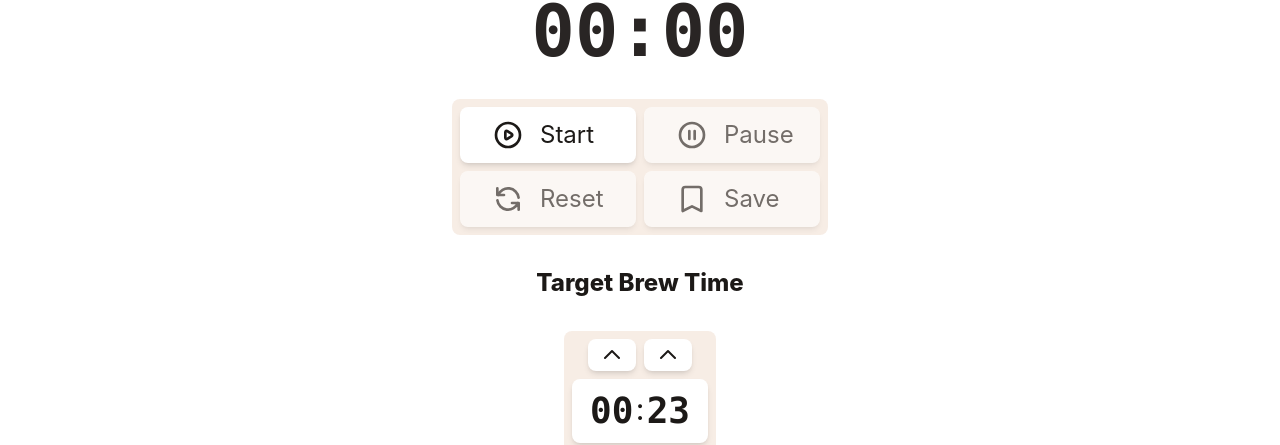
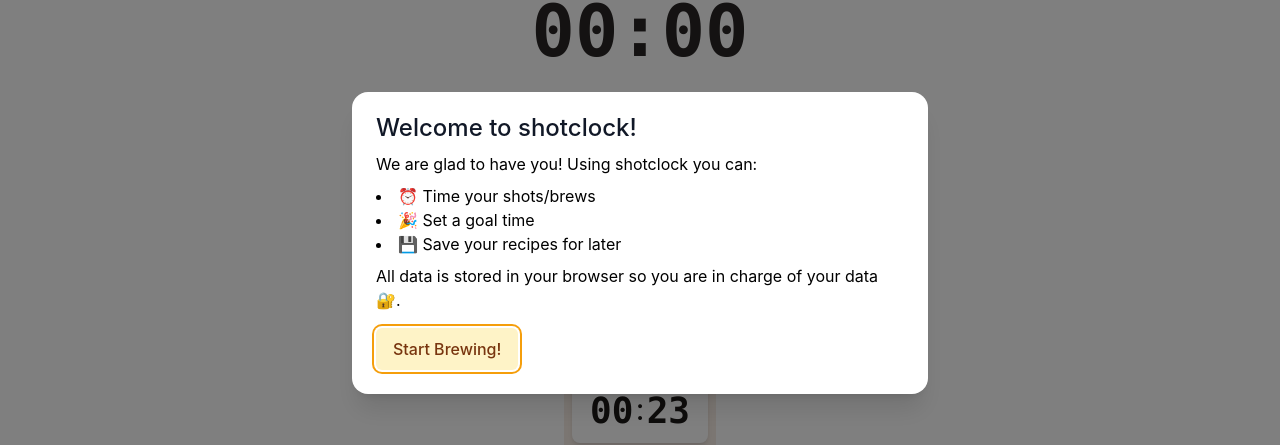
Before and after one commit to dylanbr0wn/shotclock, a Next.js app: page / in a window 1280 px wide. Shown: the part 157-602 px from the top of the page. Built offline with nearby package versions, Linux system fonts and the light colour scheme; what @splitbee/web would draw is missing.

Commit message:
add welcome message and fix some dark mode stuff

```diff
--- a/components/AppWrapper.tsx
+++ b/components/AppWrapper.tsx
@@ -3,6 +3,7 @@ import Menu from "./Menu";
 
 import * as React from "react";
 import { useTheme } from "next-themes";
+import Welcome from "./Welcome";
 
 const AppWrapper = ({ children }: { children: React.ReactNode }) => {
     const { theme } = useTheme();
@@ -22,6 +23,7 @@ const AppWrapper = ({ children }: { children: React.ReactNode }) => {
                 <Menu />
                 {children}
             </div>
+            <Welcome />
             <Toaster />
         </div>
     );
--- a/components/Brews/Table.tsx
+++ b/components/Brews/Table.tsx
@@ -58,7 +58,7 @@ const CustTable = () => {
                         return (
                             <tr
                                 onClick={() => loadBrew(brew)}
-                                className="odd:bg-amber-50 dark:odd:bg-stone-800 cursor-pointer"
+                                className="odd:bg-amber-50 dark:odd:bg-stone-800 cursor-pointer hover:bg-amber-50 odd:hover:bg-amber-100 dark:hover:bg-stone-800 dark:odd:hover:bg-stone-700"
                                 key={brew.id}
                             >
                                 <td className="whitespace-nowrap border-b border-amber-200 dark:border-stone-700 py-4 pl-4 pr-3 text-sm font-medium text-stone-900 dark:text-amber-100 sm:pl-6 lg:pl-8">
--- a/components/Form/TasteForm.tsx
+++ b/components/Form/TasteForm.tsx
@@ -208,7 +208,6 @@ const TasteForm = ({
 
                 <div className="mt-4 flex ">
                     <button
-                        data-splitbee-event="Brews Stored"
                         type="submit"
                         className="inline-flex justify-center rounded-md border border-transparent bg-amber-100 dark:bg-amber-600 dark:text-stone-900 px-4 py-2  font-medium text-amber-900 hover:bg-amber-200 dark:hover:bg-amber-500 focus:outline-none focus-visible:ring-2 focus-visible:ring-amber-500 focus-visible:ring-offset-2 transition-colors"
                     >
--- a/components/Menu/index.tsx
+++ b/components/Menu/index.tsx
@@ -43,7 +43,10 @@ const Menu = () => {
                 <div className="max-w-7xl mx-auto h-full flex py-2">
                     <Link href="/">
                         <a>
-                            <button className=" my-auto h-14 px-3 underline decoration-transparent hover:decoration-stone-900 dark:hover:decoration-amber-100  flex ">
+                            <button
+                                title="shotclock"
+                                className=" my-auto h-14 px-3 underline decoration-transparent hover:decoration-stone-900 dark:hover:decoration-amber-100  flex "
+                            >
                                 <svg
                                     className="h-8 w-auto  my-auto"
                                     width="118"
@@ -73,7 +76,10 @@ const Menu = () => {
                     </Link>
                     <Link href="/brews">
                         <a>
-                            <button className="underline decoration-transparent dark:hover:decoration-amber-100  hover:decoration-stone-900 transition-all my-auto  h-14 px-3   flex  disabled:opacity-60 ">
+                            <button
+                                title="my brews"
+                                className="underline decoration-transparent dark:hover:decoration-amber-100  hover:decoration-stone-900 transition-all my-auto  h-14 px-3   flex  disabled:opacity-60 "
+                            >
                                 {/* <HomeIcon className="h-6 w-6 mr-3 my-auto" /> */}
                                 <div className="text-lg my-auto ">my brews</div>
                             </button>
@@ -81,7 +87,10 @@ const Menu = () => {
                     </Link>
                     <Link href="/about">
                         <a>
-                            <button className="underline decoration-transparent dark:hover:decoration-amber-100 hover:decoration-stone-900 transition-all my-auto  h-14 px-3   flex  disabled:opacity-60 ">
+                            <button
+                                title="about"
+                                className="underline decoration-transparent dark:hover:decoration-amber-100 hover:decoration-stone-900 transition-all my-auto  h-14 px-3   flex  disabled:opacity-60 "
+                            >
                                 {/* <HomeIcon className="h-6 w-6 mr-3 my-auto" /> */}
                                 <div className="text-lg my-auto ">about</div>
                             </button>
@@ -90,7 +99,8 @@ const Menu = () => {
 
                     <div className="flex-grow"></div>
                     <button
-                        name="toggle dark mode"
+                        title="toggle theme"
+                        name="toggle theme"
                         onClick={() =>
                             setTheme(theme === "dark" ? "light" : "dark")
                         }
@@ -103,13 +113,19 @@ const Menu = () => {
                         )}
                     </button>
                     <FeedbackFish projectId="98bcbfde97c737">
-                        <button className="underline text-stone-600 dark:text-amber-600 decoration-transparent hover:decoration-stone-600 dark:hover:decoration-amber-600 transition-all my-auto  h-14 px-3   flex  disabled:opacity-60 ">
+                        <button
+                            title="feedback"
+                            className="underline text-stone-600 dark:text-amber-600 decoration-transparent hover:decoration-stone-600 dark:hover:decoration-amber-600 transition-all my-auto  h-14 px-3   flex  disabled:opacity-60 "
+                        >
                             {/* <HomeIcon className="h-6 w-6 mr-3 my-auto" /> */}
                             <div className="text-lg my-auto ">feedback</div>
                         </button>
                     </FeedbackFish>
                     <a href="https://github.com/dylanbr0wn/shotclock">
-                        <button className="underline text-stone-600 dark:text-amber-600 decoration-transparent hover:decoration-stone-600 transition-all my-auto dark:hover:decoration-amber-600 h-14 px-3   flex  disabled:opacity-60 ">
+                        <button
+                            title="see project code"
+                            className="underline text-stone-600 dark:text-amber-600 decoration-transparent hover:decoration-stone-600 transition-all my-auto dark:hover:decoration-amber-600 h-14 px-3   flex  disabled:opacity-60 "
+                        >
                             {/* <HomeIcon className="h-6 w-6 mr-3 my-auto" /> */}
                             <div className="text-lg my-auto ">github</div>
                         </button>
--- a/components/Time/Picker.tsx
+++ b/components/Time/Picker.tsx
@@ -51,6 +51,7 @@ const Picker = () => {
             >
                 <div className="relative ">
                     <button
+                        title="add minute"
                         // {...longPressMinuteUp}
                         // // onMouseEnter={() => {
                         // //     setButtonHover(true);
@@ -91,6 +92,7 @@ const Picker = () => {
                         type="number"
                     />
                     <button
+                        title="minus minute"
                         // {...longPressMinuteDown}
                         // // onMouseEnter={() => setButtonHover(true)}
                         // onMouseLeave={(e) => {
@@ -114,6 +116,7 @@ const Picker = () => {
                 </div>
                 <div className="relative">
                     <button
+                        title="add second"
                         // {...longPressSecondUp}
                         // // onMouseEnter={() => setButtonHover(true)}
                         // onMouseLeave={(e) => {
@@ -172,6 +175,7 @@ const Picker = () => {
                         type="number"
                     />
                     <button
+                        title="minus second"
                         // {...longPressSecondDown}
                         // // onMouseEnter={() => setButtonHover(true)}
                         // onMouseLeave={(e) => {
--- a/components/Time/SaveButton.tsx
+++ b/components/Time/SaveButton.tsx
@@ -20,6 +20,7 @@ const SaveButton = () => {
     return (
         <>
             <button
+                title="save"
                 onClick={openModal}
                 disabled={time === 0 || running}
                 className="hover:text-amber-600 dark:hover:text-amber-600  transition-all  rounded-lg px-4 py-3 w-44 bg-white dark:bg-stone-900 dark:text-amber-100 flex  shadow-md disabled:opacity-60 disabled:pointer-events-none"
--- a/components/Time/index.tsx
+++ b/components/Time/index.tsx
@@ -45,6 +45,7 @@ const Time = () => {
                 <div className="flex flex-col space-y-2 mt-8 bg-amber-700/10 dark:bg-amber-100/70 p-2 rounded-lg">
                     <div className="flex mx-auto space-x-2">
                         <button
+                            title="start"
                             disabled={running}
                             onClick={start}
                             className="rounded-lg px-4 py-3 bg-white dark:bg-stone-900 dark:text-amber-100  flex transition-all  duration-300 hover:text-green-500 dark:hover:text-green-500 shadow-md w-44 disabled:opacity-60  disabled:pointer-events-none"
@@ -53,6 +54,7 @@ const Time = () => {
                             <div className="text-2xl my-auto ">Start</div>
                         </button>
                         <button
+                            title="pause"
                             disabled={!running}
                             onClick={stop}
                             className="rounded-lg transition-all   hover:text-cyan-500 dark:hover:text-cyan-500 px-4 py-3 w-44 bg-white dark:bg-stone-900 dark:text-amber-100 flex shadow-md  disabled:opacity-60 disabled:pointer-events-none"
@@ -63,6 +65,7 @@ const Time = () => {
                     </div>
                     <div className="flex mx-auto space-x-2">
                         <button
+                            title="reset"
                             disabled={running || time === 0}
                             onClick={reset}
                             className="rounded-lg px-4 py-3 w-44 bg-white dark:bg-stone-900 dark:text-amber-100 flex transition-all hover:text-red-500 dark:hover:text-red-500 shadow-md  disabled:opacity-60 disabled:pointer-events-none"
--- /dev/null
+++ b/components/Welcome.tsx
@@ -0,0 +1,90 @@
+import { Dialog, Transition } from "@headlessui/react";
+import splitbee from "@splitbee/web";
+import { useTheme } from "next-themes";
+import * as React from "react";
+import useLocalStorage from "../utils/hooks/useLocalStorage";
+
+const Welcome = () => {
+    const [isOpen, setIsOpen] = React.useState(false);
+    const [welcome, setWelcome] = useLocalStorage<boolean>("welcome", false);
+
+    React.useEffect(() => {
+        if (!welcome) {
+            setIsOpen(true);
+        }
+    }, [welcome]);
+
+    const closeModal = () => {
+        splitbee.track("User Welcomed");
+        setWelcome(true);
+        setIsOpen(false);
+    };
+
+    const { theme } = useTheme();
+
+    return (
+        <Transition appear show={isOpen} as={React.Fragment}>
+            <Dialog
+                as="div"
+                className={`relative z-10 ${theme}`}
+                onClose={closeModal}
+            >
+                <Transition.Child
+                    as={React.Fragment}
+                    enter="ease-out duration-300"
+                    enterFrom="opacity-0"
+                    enterTo="opacity-100"
+                    leave="ease-in duration-200"
+                    leaveFrom="opacity-100"
+                    leaveTo="opacity-0"
+                >
+                    <div className="fixed inset-0 bg-black bg-opacity-50" />
+                </Transition.Child>
+
+                <div className="fixed inset-0 overflow-y-auto">
+                    <div className="flex min-h-full items-center justify-center p-4 text-center">
+                        <Transition.Child
+                            as={React.Fragment}
+                            enter="ease-out duration-300"
+                            enterFrom="opacity-0 scale-95"
+                            enterTo="opacity-100 scale-100"
+                            leave="ease-in duration-200"
+                            leaveFrom="opacity-100 scale-100"
+                            leaveTo="opacity-0 scale-95"
+                        >
+                            <Dialog.Panel className="w-full max-w-xl transform rounded-2xl bg-white dark:bg-stone-800 p-6 text-left align-middle shadow-xl transition-all">
+                                <Dialog.Title
+                                    as="h3"
+                                    className="text-2xl font-medium leading-6 text-gray-900 dark:text-amber-100"
+                                >
+                                    Welcome to shotclock!
+                                </Dialog.Title>
+                                <div className="mt-3">
+                                    We are glad to have you! Using shotclock you
+                                    can:
+                                    <ul className="list-disc list-inside my-2">
+                                        <li>⏰ Time your shots/brews</li>
+                                        <li>🎉 Set a goal time </li>
+                                        <li>💾 Save your recipes for later</li>
+                                    </ul>
+                                    All data is stored in your browser so you
+                                    are in charge of your data 🔐.
+                                </div>
+                                <div className="mt-4">
+                                    <button
+                                        onClick={closeModal}
+                                        className="inline-flex justify-center rounded-md border border-transparent bg-amber-100 dark:bg-amber-600 dark:text-stone-900 px-4 py-2  font-medium text-amber-900 hover:bg-amber-200 dark:hover:bg-amber-500 focus:outline-none focus-visible:ring-2 focus-visible:ring-amber-500 focus-visible:ring-offset-2 transition-colors"
+                                    >
+                                        Start Brewing!
+                                    </button>
+                                </div>
+                            </Dialog.Panel>
+                        </Transition.Child>
+                    </div>
+                </div>
+            </Dialog>
+        </Transition>
+    );
+};
+
+export default Welcome;
--- a/pages/api/page/[id].ts
+++ b/pages/api/page/[id].ts
@@ -2,7 +2,6 @@
 import { fetchPageById, parsePageBlocks } from "../../../utils/api/notion";
 import { parsePageId } from "../../../utils/api/utils";
 import { createResponse } from "../../../utils/api/response";
-import { getTableData } from "../table/[id]";
 
 
 import { NextApiRequest, NextApiResponse } from 'next';
```
